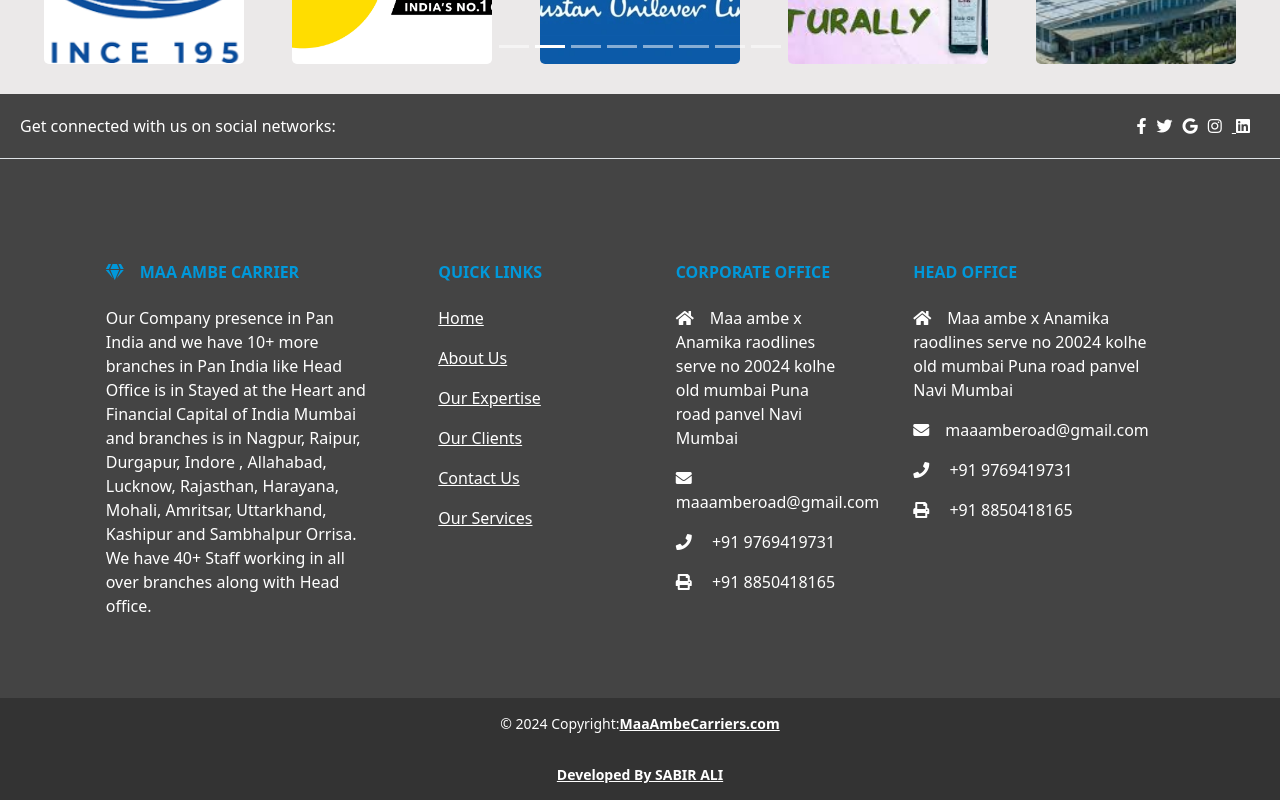
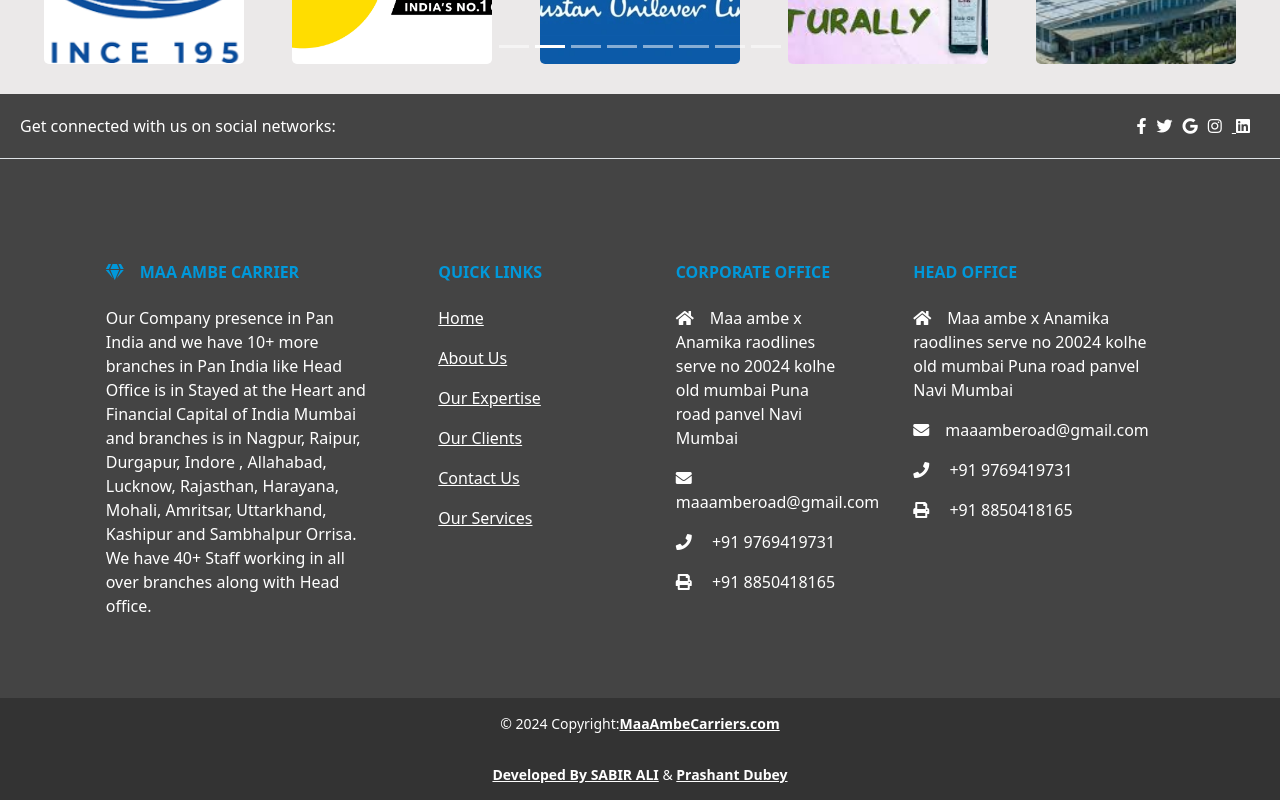
Before and after one commit to alisabir16767/Anamika, a React (Create React App) app: page / in a window 1280 px wide. Shown: the part 3883-4683 px from the top of the page. Built offline with nearby package versions, Linux system fonts and the light colour scheme.

Commit message:
Update footer.jsx

```diff
--- a/src/components/footer.jsx
+++ b/src/components/footer.jsx
@@ -116,9 +116,11 @@ const Footer = () => {
         © 2024 Copyright:
         <a className="text-reset fw-bold" href=".">MaaAmbeCarriers.com</a>
       </div>
-      <div className="copyright text-center p-4">
-        <a className="text-reset fw-bold" href="https://www.linkedin.com/in/sabirali123/">Developed By SABIR ALI</a>
-      </div>
+     <div className="copyright text-center p-4">
+  <a className="text-reset fw-bold" href="https://www.linkedin.com/in/sabirali123/">Developed By SABIR ALI</a>
+  <span> & </span>
+  <a className="text-reset fw-bold" href="https://www.linkedin.com/in/prashant-dubey-59826521b/">Prashant Dubey</a>
+</div>
       {/* Copyright */}
     </footer>
   );
```
